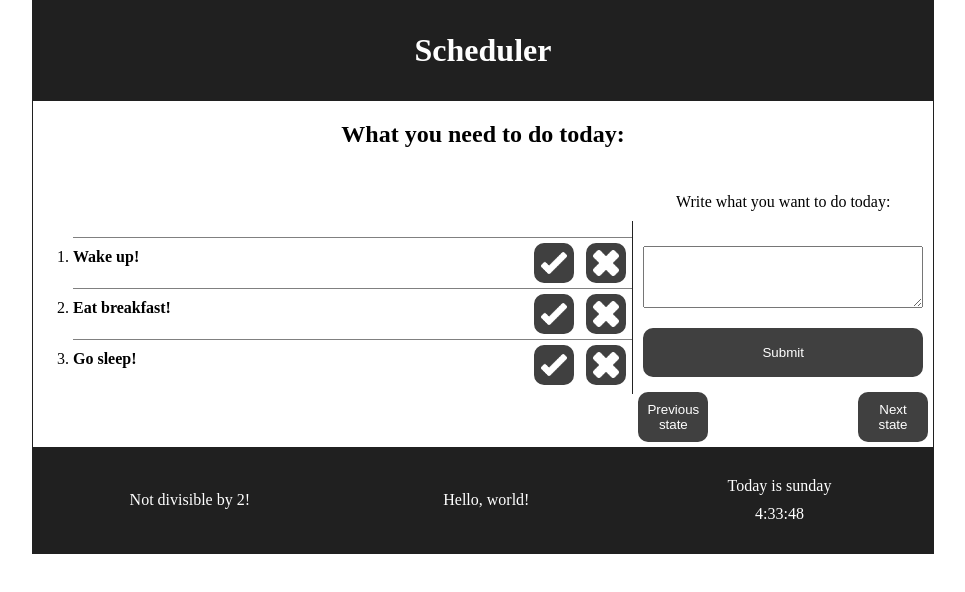
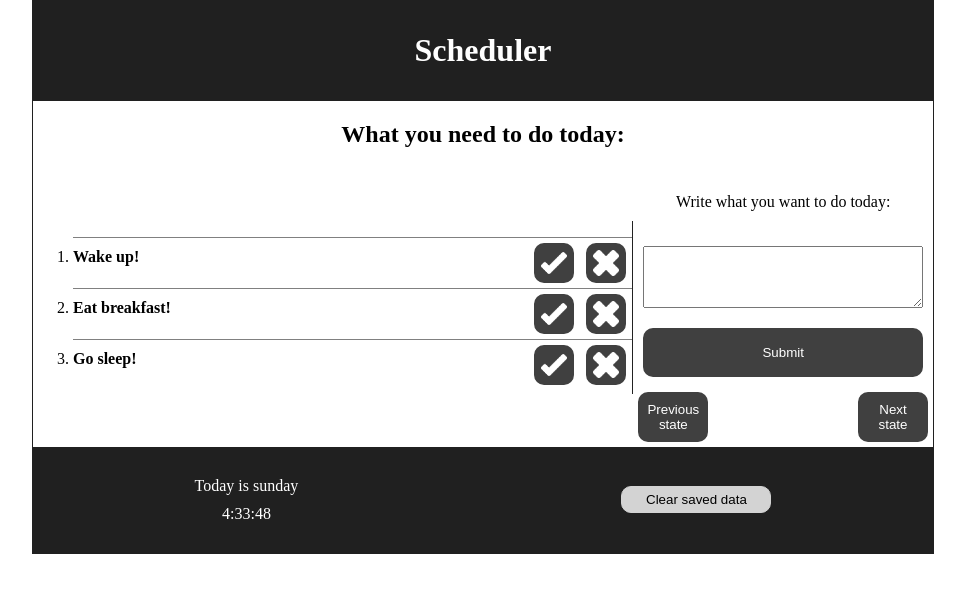
Before and after one commit to mallky/react-study, a React (Create React App) app: page / in a window 1280 px wide. Shown: the top 592 px of the page, without its empty margins (157-1122 px from the left). Built offline with nearby package versions, Linux system fonts and the light colour scheme.

Commit message:
add clear data button

```diff
--- a/src/footer/Footer.css
+++ b/src/footer/Footer.css
@@ -11,3 +11,17 @@
 .footer div {
     padding: 5px;
 }
+
+.clear-bttn{
+    background-color: lightgray;
+    border: 1px solid lightgray;
+    color: black;
+}
+.clear-bttn:active, .clear-bttn:focus, .clear-bttn:hover {
+    background-color: white;
+    border: 1px solid white;
+}
+
+.clear-bttn:focus{
+    outline: 2px dashed white;
+}
--- a/src/footer/Footer.js
+++ b/src/footer/Footer.js
@@ -24,12 +24,25 @@ function day(n) {
 function minutes(n) {
   return n < 10 ? '0' + n : n;
 }
-function ChangedSentence(val) {
-  if (+val % 2 === 0) {
-   return <div className="text">Divisible by 2</div>
+
+
+class ClearBttn extends Component{
+  constructor(props){
+    super(props);
+
+    this.handlerClearLocalStorage = this.handlerClearLocalStorage.bind(this);
   }
-  else {
-    return <div className="text">Not divisible by 2!</div>
+
+  handlerClearLocalStorage() {
+    localStorage.clear();
+  }
+
+  render() {
+    return <div>
+      <button className="clear-bttn" onClick={this.handlerClearLocalStorage}>
+        Clear saved data
+      </button>
+    </div>;
   }
 }
 
@@ -47,12 +60,6 @@ class Clock extends Component {
     );
   };
 }
-
-const element = React.createElement(
-  'div',
-  {className: 'greeting'},
-  'Hello, world!'
-);
 
 class Footer extends Component {
   constructor(props) {
@@ -81,9 +88,8 @@ class Footer extends Component {
   render() {
     return (
       <div className="footer">
-        {ChangedSentence(this.state.date.getMinutes())}
-        {element}
         <Clock date={this.state.date}/>
+        <ClearBttn />
       </div>
     );
   }
```
